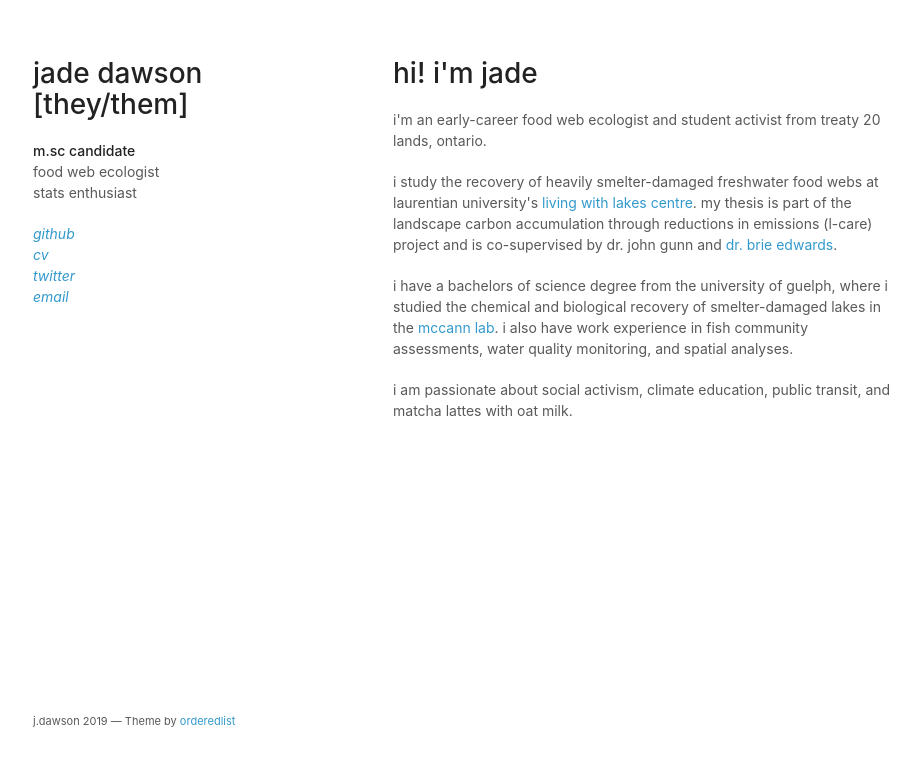
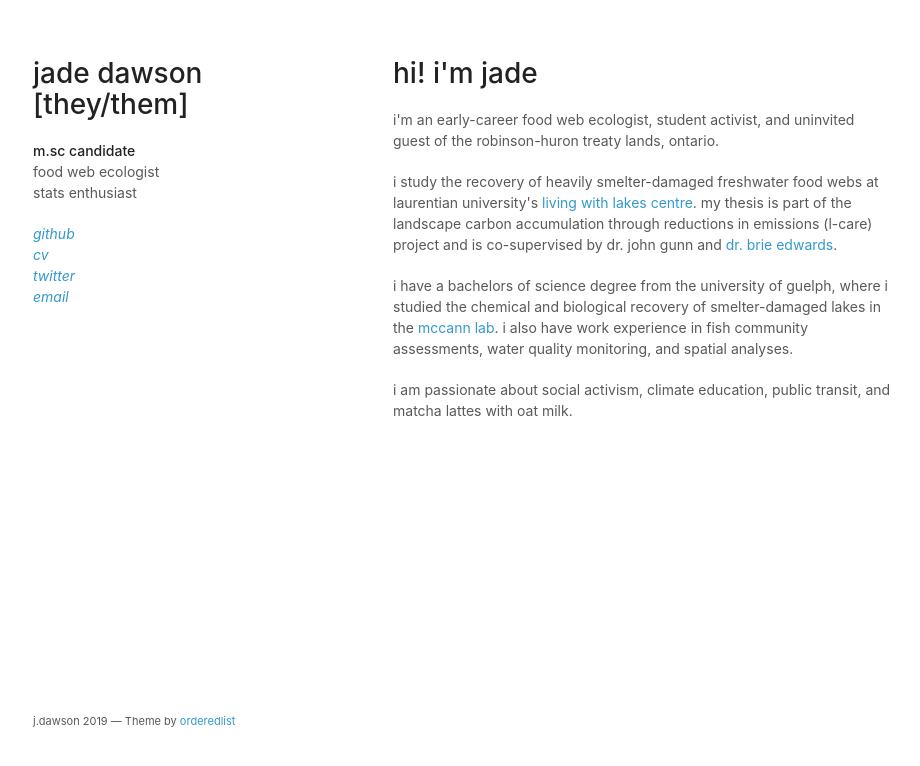
Before and after one commit to jadedaws/jadedaws.github.io, a plain HTML site: page index.html in a window 1280 px wide. Shown: the whole page, without its empty margins (177-1097 px from the left). Drawn offline with Linux system fonts and the light colour scheme.

Commit message:
Update index.html

```diff
--- a/index.html
+++ b/index.html
@@ -28,7 +28,7 @@
       <section>
         <h1>hi! i'm jade</h1>
 
-		<p>i'm an early-career food web ecologist and student activist from treaty 20 lands, ontario. </p>
+		<p>i'm an early-career food web ecologist, student activist, and uninvited guest of the robinson-huron treaty lands, ontario. </p>
 
 		<p>i study the recovery of heavily smelter-damaged freshwater food webs at laurentian university's <a href="http://www3.laurentian.ca/livingwithlakes/" title="Vale Living with Lakes Centre">living with lakes centre</a>.
 		my thesis is part of the landscape carbon accumulation through reductions in emissions (l-care) project and is co-supervised by dr. john gunn and <a href="http://brieaedwards.wordpress.com/" title="Brie A. Edwards | Linking aquatic imperilment to environmental change">dr. brie edwards</a>.</p>
```
